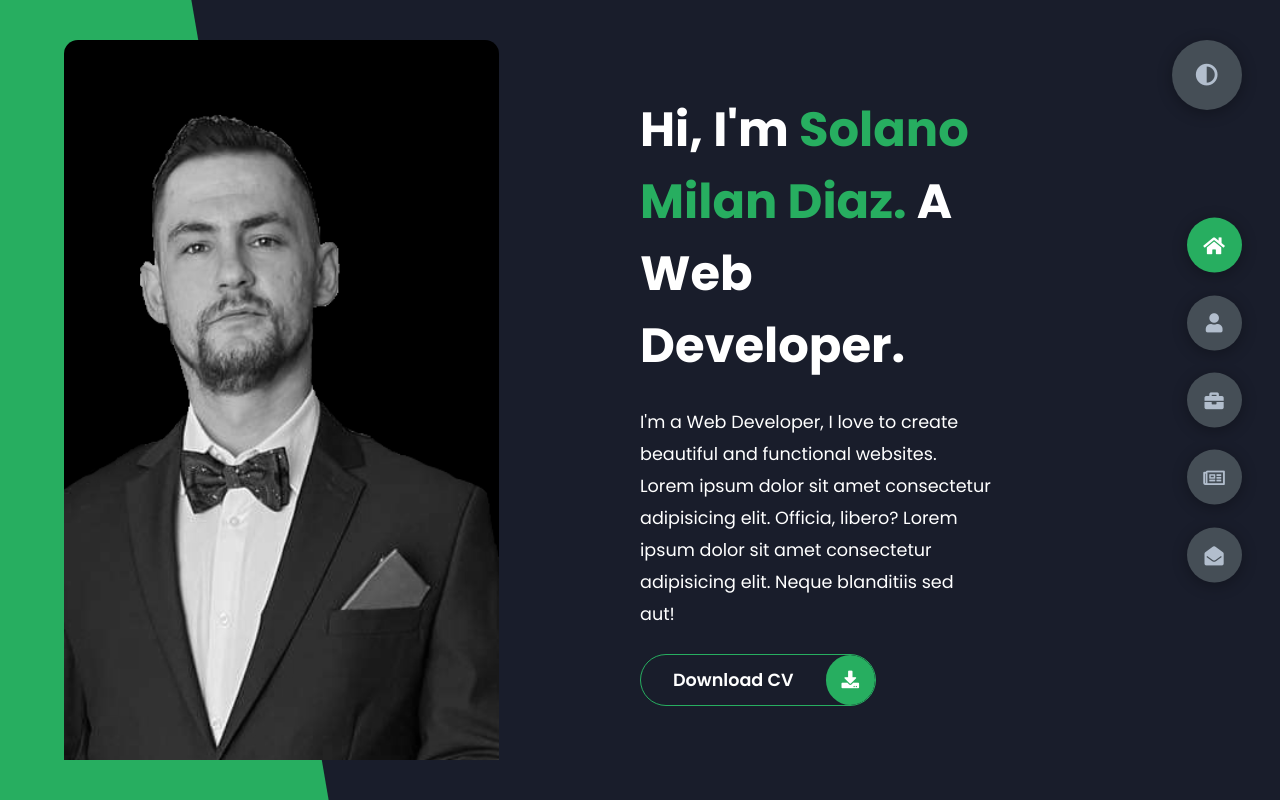
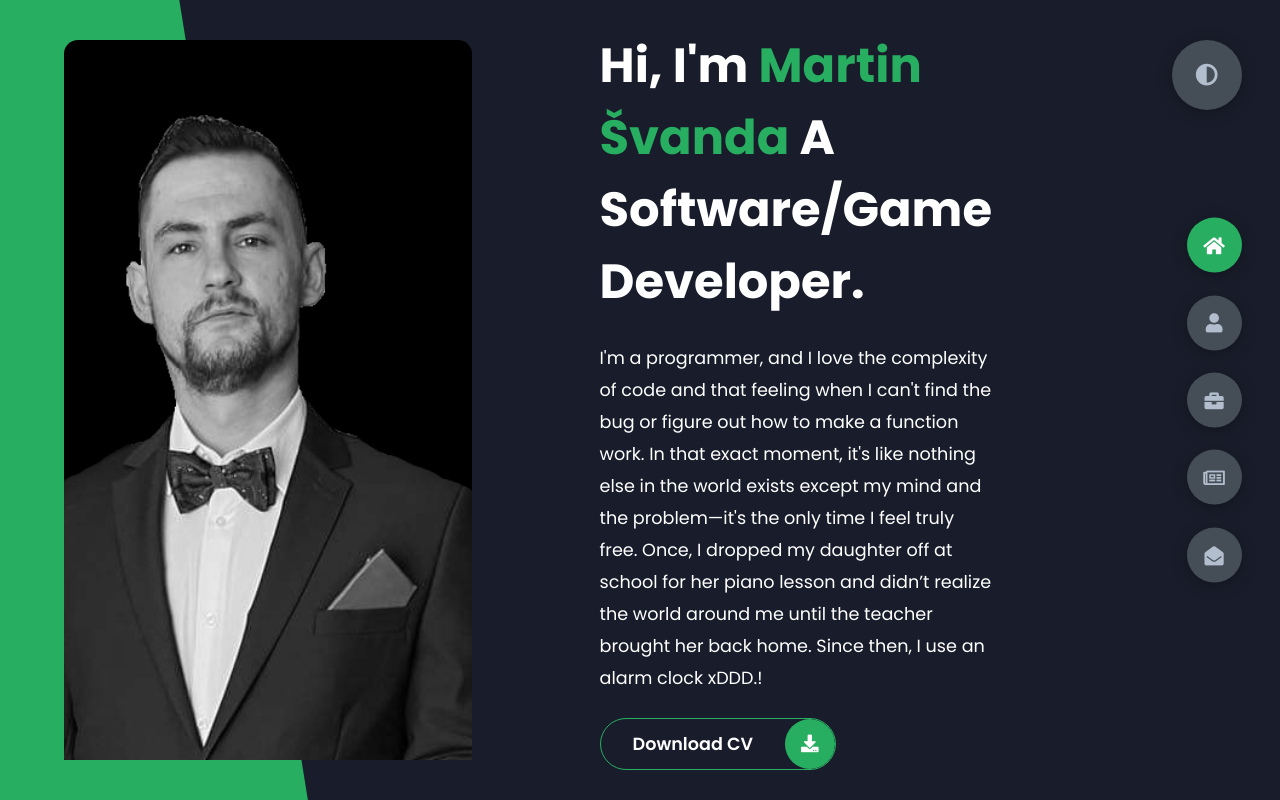
Before and after one commit to EmperorKunDis/NewPortfolio, a plain HTML site: page index.html in a window 1280 px wide. Drawn offline with Linux system fonts and the light colour scheme.

Commit message:
Update index.html

```diff
--- a/index.html
+++ b/index.html
@@ -22,13 +22,15 @@
             </div>
             <div class="right-header">
                 <h1 class="name">
-                    Hi, I'm <span>Solano Milan Diaz.</span>
-                    A Web Developer.
+                    Hi, I'm <span>Martin Švanda</span>
+                    A Software/Game Developer.
                 </h1>
                 <p>
-                    I'm a Web Developer, I love to create beautiful and functional websites.
-                    Lorem ipsum dolor sit amet consectetur adipisicing elit. Officia, libero?
-                    Lorem ipsum dolor sit amet consectetur adipisicing elit. Neque blanditiis sed aut!
+                    I'm a programmer, and I love the complexity of code and that feeling when I can't find the
+                    bug or figure out how to make a function work. In that exact moment, it's like nothing else
+                    in the world exists except my mind and the problem—it's the only time I feel truly free. Once,
+                    I dropped my daughter off at school for her piano lesson and didn’t realize the world around
+                    me until the teacher brought her back home. Since then, I use an alarm clock xDDD.!
                 </p>
                 <div class="btn-con">
                     <a href="" class="main-btn">
```
